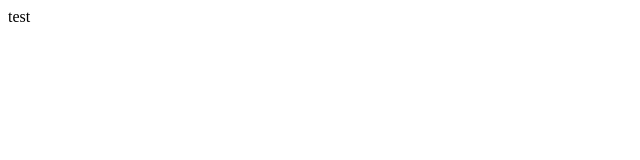
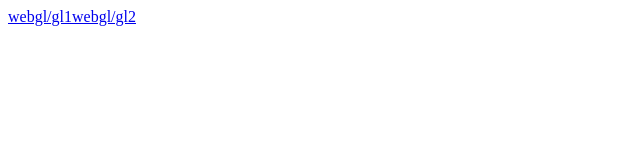
Before and after one commit to maizi20/page1, a plain HTML site: page docs/index.html in a window 1280 px wide. Shown: the whole page, without its empty margins (0-640 px from the left). Drawn offline with Linux system fonts and the light colour scheme.

Commit message:
Update index.html

```diff
--- a/docs/index.html
+++ b/docs/index.html
@@ -1,4 +1,13 @@
-<html><body>
-  <p style='font-color:red'>test</p>
-  <script>console.log('helloworld')</script>
+<html><head>
+<style></style>
+</head><body>
+<script>
+  setTimeout(function(){
+    var d=document,e=null,s='',root=d.createElement('div');
+    d.body.append(root);
+    for(s of'webgl/gl1,webgl/gl2'.split(','))
+      e=d.createElement('a'),e.href=s,e.innerText=s,root.append(e);
+
+  },100);
+</script>
 </body></html>
```
